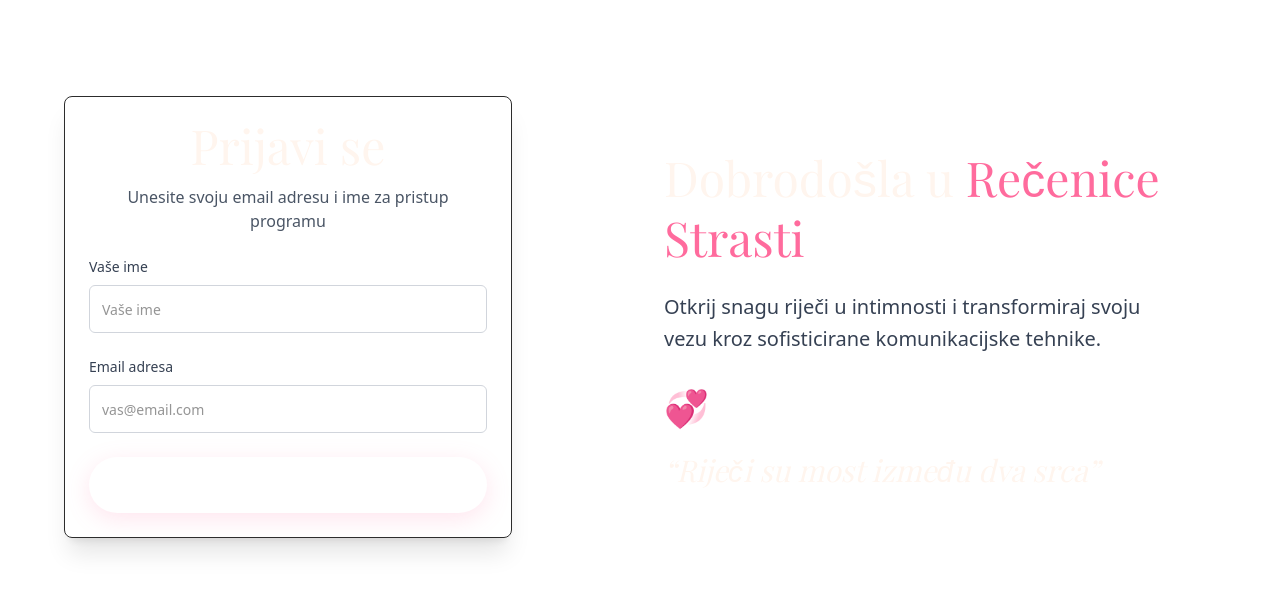
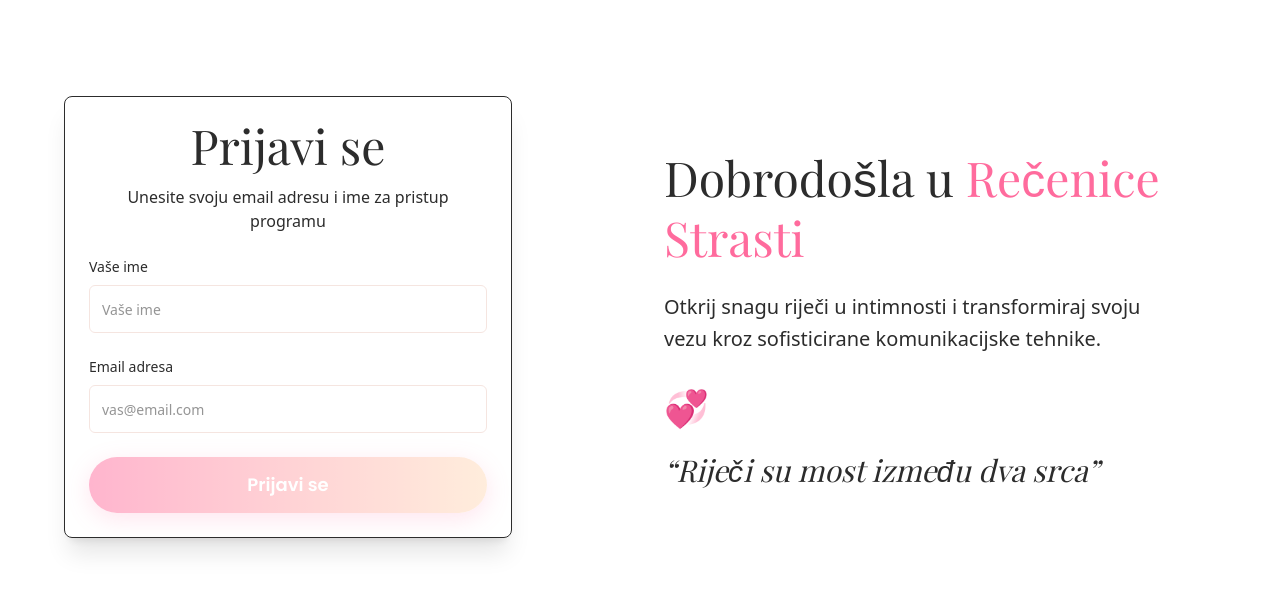
Before and after one commit to Gudichi/recenice-strasti-app, a Next.js app: page /login in a window 1280 px wide. Shown: the top 592 px of the page. Built offline with nearby package versions, Linux system fonts and the light colour scheme; a web font is replaced by a local one.

Commit message:
Fix CSS color loading issues - use explicit hex colors, remove login auth, direct access to app

```diff
--- a/app/globals.css
+++ b/app/globals.css
@@ -55,7 +55,8 @@
 @theme inline {
   --color-background: var(--background);
   --color-foreground: var(--foreground);
-  --font-sans: var(--font-poppins);
+  --font-sans: var(--font-inter);
+  --font-heading: var(--font-poppins);
   --font-display: var(--font-playfair);
 }
 
@@ -65,6 +66,26 @@ body {
   font-family: var(--font-sans), system-ui, sans-serif;
   line-height: 1.7;
 }
+
+/* Force brand colors to load */
+.bg-brand-primary { background-color: #FF6B9D !important; }
+.bg-brand-cta { background-color: #FFDAB9 !important; }
+.bg-brand-secondary { background-color: #8B4566 !important; }
+.bg-brand-accent { background-color: #FFF5EE !important; }
+.bg-brand-bg { background-color: #FFFFFF !important; }
+
+.text-brand-primary { color: #FF6B9D !important; }
+.text-brand-cta { color: #FFDAB9 !important; }
+.text-brand-secondary { color: #8B4566 !important; }
+.text-brand-accent { color: #FFF5EE !important; }
+.text-brand-text { color: #2C2C2C !important; }
+.text-brand-bg { color: #FFFFFF !important; }
+
+.border-brand-primary { border-color: #FF6B9D !important; }
+.border-brand-cta { border-color: #FFDAB9 !important; }
+.border-brand-secondary { border-color: #8B4566 !important; }
+.border-brand-accent { border-color: #FFF5EE !important; }
+.border-brand-border-light { border-color: #F5E5E0 !important; }
 
 /* Typography Classes */
 .font-display {
--- a/app/login/page.tsx
+++ b/app/login/page.tsx
@@ -48,16 +48,16 @@ export default function LoginPage() {
             <div className="order-2 lg:order-1">
               <Card className="max-w-md mx-auto lg:mx-0 bg-white/80 backdrop-blur-sm border-brand-primary/20 shadow-xl">
                 <CardHeader className="text-center pb-6">
-                  <SectionTitle as="h1" className="text-3xl mb-4" showUnderline={false}>
+                  <SectionTitle as="h1" className="text-3xl mb-4 text-[#2C2C2C]" showUnderline={false}>
                     Prijavi se
                   </SectionTitle>
-                  <CardDescription className="text-gray-600 text-base">
+                  <CardDescription className="text-[#2C2C2C] text-base">
                     Unesite svoju email adresu i ime za pristup programu
                   </CardDescription>
                 </CardHeader>
                 <CardContent className="space-y-6">
                   <div className="space-y-2">
-                    <label htmlFor="name" className="block text-sm font-medium text-gray-700">
+                    <label htmlFor="name" className="block text-sm font-medium text-[#2C2C2C]">
                       Vaše ime
                     </label>
                     <Input
@@ -66,12 +66,12 @@ export default function LoginPage() {
                       placeholder="Vaše ime"
                       value={name}
                       onChange={(e) => setName(e.target.value)}
-                      className="h-12 text-base border-gray-300 focus:border-brand-cta focus:ring-brand-cta/20"
+                      className="h-12 text-base border-[#F5E5E0] focus:border-[#FFDAB9] focus:ring-[#FFDAB9]/20"
                     />
                   </div>
 
                   <div className="space-y-2">
-                    <label htmlFor="email" className="block text-sm font-medium text-gray-700">
+                    <label htmlFor="email" className="block text-sm font-medium text-[#2C2C2C]">
                       Email adresa
                     </label>
                     <Input
@@ -80,7 +80,7 @@ export default function LoginPage() {
                       placeholder="vas@email.com"
                       value={email}
                       onChange={(e) => setEmail(e.target.value)}
-                      className="h-12 text-base border-gray-300 focus:border-brand-cta focus:ring-brand-cta/20"
+                      className="h-12 text-base border-[#F5E5E0] focus:border-[#FFDAB9] focus:ring-[#FFDAB9]/20"
                     />
                   </div>
 
@@ -110,14 +110,14 @@ export default function LoginPage() {
 
             {/* Right Side - Visual */}
             <div className="order-1 lg:order-2 text-center lg:text-left">
-              <h2 className="font-display text-4xl lg:text-5xl text-brand-accent leading-tight mb-6">
-                Dobrodošla u <span className="text-brand-primary">Rečenice Strasti</span>
+              <h2 className="font-display text-4xl lg:text-5xl text-[#2C2C2C] leading-tight mb-6">
+                Dobrodošla u <span className="text-[#FF6B9D]">Rečenice Strasti</span>
               </h2>
-              <p className="text-lg lg:text-xl text-gray-700 max-w-lg mx-auto lg:mx-0 leading-relaxed mb-8">
+              <p className="text-lg lg:text-xl text-[#2C2C2C] max-w-lg mx-auto lg:mx-0 leading-relaxed mb-8">
                 Otkrij snagu riječi u intimnosti i transformiraj svoju vezu kroz sofisticirane komunikacijske tehnike.
               </p>
-              <div className="text-brand-primary text-4xl mb-6">💞</div>
-              <p className="font-display text-2xl lg:text-3xl text-brand-accent italic max-w-lg mx-auto lg:mx-0">
+              <div className="text-[#FF6B9D] text-4xl mb-6">💞</div>
+              <p className="font-display text-2xl lg:text-3xl text-[#2C2C2C] italic max-w-lg mx-auto lg:mx-0">
                 &ldquo;Riječi su most između dva srca&rdquo;
               </p>
             </div>
--- a/app/page.tsx
+++ b/app/page.tsx
@@ -7,37 +7,15 @@ import { ProgressBar } from '@/components/ui/progress-bar'
 import { CTAButton } from '@/components/ui/cta-button'
 import { ModuleCard } from '@/components/ui/module-card'
 import { Card, CardContent } from '@/components/ui/card'
-import { useAuth } from '@/components/providers/auth-provider'
-import { useEffect } from 'react'
+// import { useAuth } from '@/components/providers/auth-provider'
+// import { useEffect } from 'react'
 import Link from 'next/link'
 import { getAllModules, routes } from '@/lib/content'
 
 export default function Dashboard() {
-  const { user, loading } = useAuth()
+  // const { user, loading } = useAuth()
 
-  useEffect(() => {
-    // Redirect to login if not authenticated
-    if (!loading && !user) {
-      window.location.href = '/login'
-    }
-  }, [user, loading])
-
-  // Show loading state
-  if (loading) {
-    return (
-      <div className="min-h-screen bg-brand-bg flex items-center justify-center">
-        <div className="text-center">
-          <div className="w-8 h-8 border-4 border-brand-primary border-t-transparent rounded-full animate-spin mx-auto mb-4"></div>
-          <p className="text-gray-600">Učitavanje...</p>
-        </div>
-      </div>
-    )
-  }
-
-  // Don't render if not authenticated
-  if (!user) {
-    return null
-  }
+  // Remove authentication check - direct access to app
   const modules = getAllModules()
   const userProgress = 42 // TODO: Get from user data
 
@@ -57,8 +35,8 @@ export default function Dashboard() {
               </div>
 
               <div className="relative z-10">
-                    <h1 className="font-display text-5xl lg:text-6xl text-brand-accent mb-6 leading-tight">
-                      Dobrodošla, <span className="text-brand-primary">{user?.name || 'Korisnice'}</span>
+                    <h1 className="font-display text-5xl lg:text-6xl text-[#2C2C2C] mb-6 leading-tight">
+                      Dobrodošla, <span className="text-[#FF6B9D]">Korisnice</span>
                     </h1>
                 <p className="text-xl lg:text-2xl text-gray-600 max-w-3xl mx-auto leading-relaxed mb-10">
                   Nastavi svoje putovanje kroz program Rečenice Strasti i otkrij snagu riječi u intimnosti
--- a/components/ui/cta-button.tsx
+++ b/components/ui/cta-button.tsx
@@ -8,12 +8,12 @@ const buttonVariants = cva(
   {
     variants: {
       variant: {
-        primary: "bg-gradient-to-r from-brand-primary to-brand-cta text-white shadow-[0_6px_25px_rgba(255,107,157,0.35)] hover:shadow-[0_8px_30px_rgba(255,107,157,0.45)] hover:-translate-y-[3px] active:translate-y-[-1px] before:absolute before:inset-0 before:bg-gradient-to-r before:from-transparent before:via-white/20 before:to-transparent before:translate-x-[-100%] hover:before:translate-x-[100%] before:transition-transform before:duration-700",
-        secondary: "bg-brand-secondary text-white border-2 border-transparent hover:bg-brand-secondary-light hover:border-brand-primary hover:shadow-xl hover:-translate-y-[3px] active:translate-y-[-1px]",
-        tertiary: "bg-transparent text-brand-secondary border-2 border-brand-secondary hover:bg-brand-secondary hover:text-white hover:shadow-lg hover:-translate-y-[2px] active:translate-y-[-1px]",
-        outline: "border border-brand-border-light bg-white/80 backdrop-blur-sm text-brand-text hover:bg-brand-accent hover:border-brand-primary hover:shadow-lg hover:-translate-y-[2px]",
-        ghost: "text-brand-secondary hover:bg-brand-secondary/10 hover:text-brand-secondary hover:scale-105",
-        link: "text-brand-primary underline-offset-4 hover:underline hover:text-brand-primary-dark",
+        primary: "bg-gradient-to-r from-[#FF6B9D] to-[#FFDAB9] text-white shadow-[0_6px_25px_rgba(255,107,157,0.35)] hover:shadow-[0_8px_30px_rgba(255,107,157,0.45)] hover:-translate-y-[3px] active:translate-y-[-1px] before:absolute before:inset-0 before:bg-gradient-to-r before:from-transparent before:via-white/20 before:to-transparent before:translate-x-[-100%] hover:before:translate-x-[100%] before:transition-transform before:duration-700",
+        secondary: "bg-[#8B4566] text-white border-2 border-transparent hover:bg-[#A05577] hover:border-[#FF6B9D] hover:shadow-xl hover:-translate-y-[3px] active:translate-y-[-1px]",
+        tertiary: "bg-transparent text-[#8B4566] border-2 border-[#8B4566] hover:bg-[#8B4566] hover:text-white hover:shadow-lg hover:-translate-y-[2px] active:translate-y-[-1px]",
+        outline: "border border-[#F5E5E0] bg-white/80 backdrop-blur-sm text-[#2C2C2C] hover:bg-[#FFF5EE] hover:border-[#FF6B9D] hover:shadow-lg hover:-translate-y-[2px]",
+        ghost: "text-[#8B4566] hover:bg-[#8B4566]/10 hover:text-[#8B4566] hover:scale-105",
+        link: "text-[#FF6B9D] underline-offset-4 hover:underline hover:text-[#E5578A]",
       },
       size: {
         sm: "h-9 px-4 text-sm",
```
